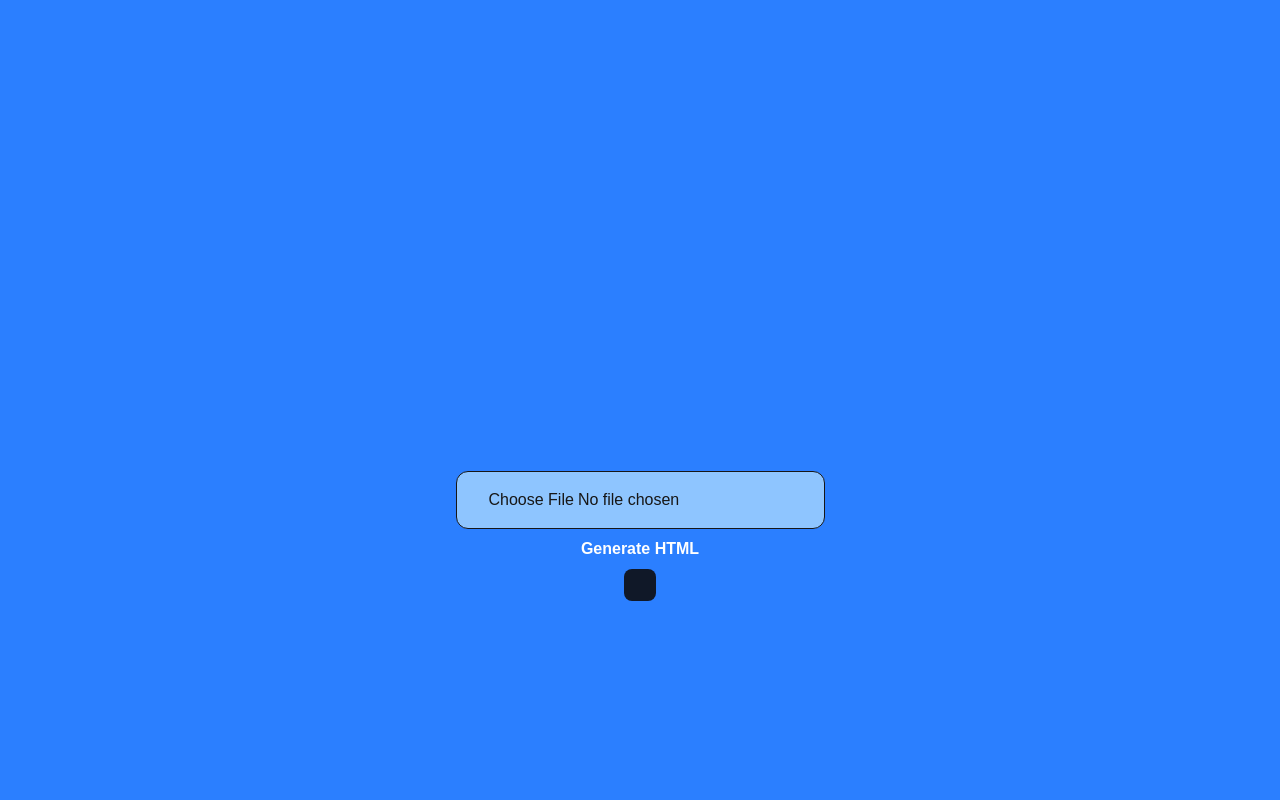
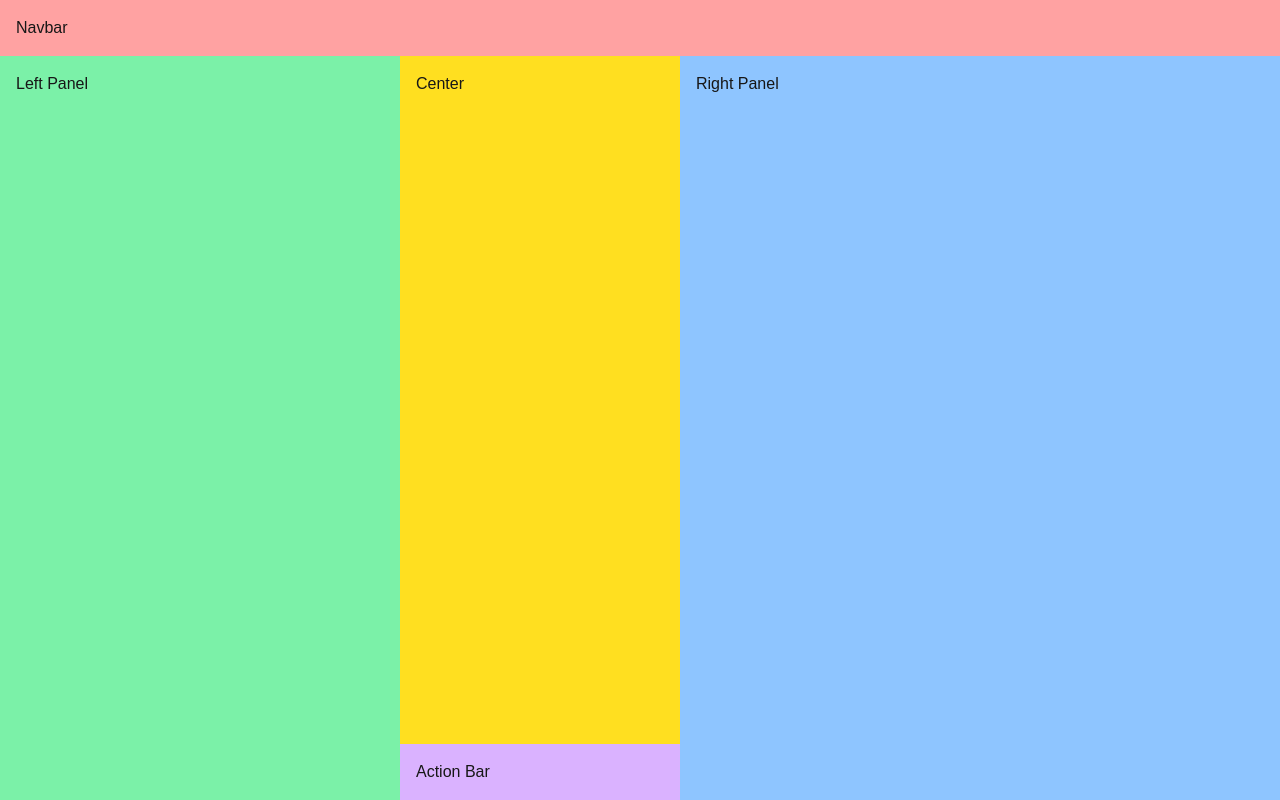
Before and after one commit to Sina177/Draftly, a Next.js app: page / in a window 1280 px wide. Built offline with nearby package versions, Linux system fonts and the light colour scheme.

Commit message:
Created a beta UI prototype

```diff
--- a/package.json
+++ b/package.json
@@ -10,9 +10,11 @@
   },
   "dependencies": {
     "@anthropic-ai/sdk": "^0.92.0",
+    "lucide-react": "^1.16.0",
     "next": "16.2.4",
     "react": "19.2.4",
-    "react-dom": "19.2.4"
+    "react-dom": "19.2.4",
+    "shiki": "^4.0.2"
   },
   "devDependencies": {
     "@tailwindcss/postcss": "^4",
--- a/src/app/page.tsx
+++ b/src/app/page.tsx
@@ -1,7 +1,36 @@
 import ImageUploader from "@/components/ImageUploader";
 
 export default function Home() {
-  return (
-    <ImageUploader />
-  );
-}
+    return (
+      <div className="h-screen grid grid-rows-[auto_1fr]">
+        {/* Navbar - spans full width */}
+        <div className="bg-red-300 p-4">
+          Navbar
+        </div>
+
+        {/* Main area - 3 columns */}
+        <div className="grid grid-cols-[400px_1fr_600px] grid-rows-[1fr_auto]">
+          {/* Left sidebar */}
+          <div className="bg-green-300 p-4 row-span-2">
+            Left Panel
+          </div>
+
+          {/* Center */}
+          <div className="bg-yellow-300 p-4">
+            Center
+          </div>
+
+          {/* Right sidebar */}
+          <div className="bg-blue-300 p-4 row-span-2">
+            Right Panel
+          </div>
+
+          {/* Action bar - below center only */}
+          <div className="bg-purple-300 p-4">
+            Action Bar
+          </div>
+        </div>
+
+      </div>
+    );
+  }
```
Also changed, not shown: 2 other files (tests, documents, lock files or other folders).
